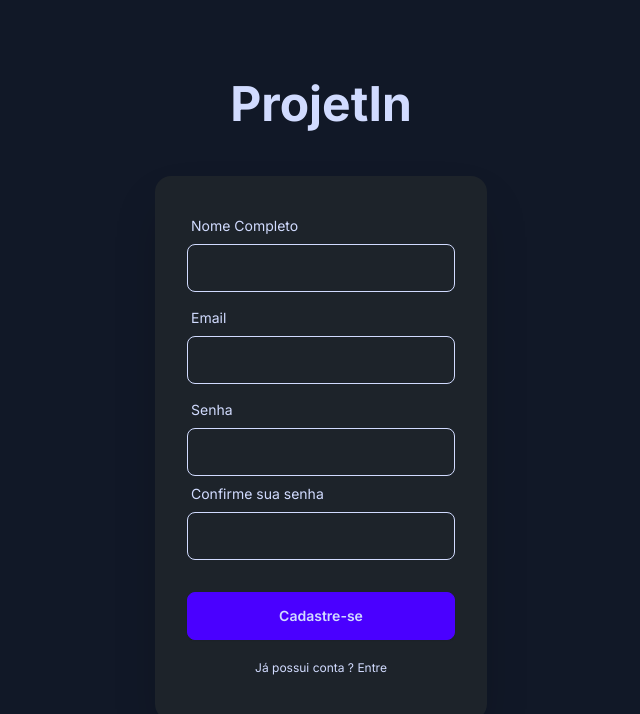
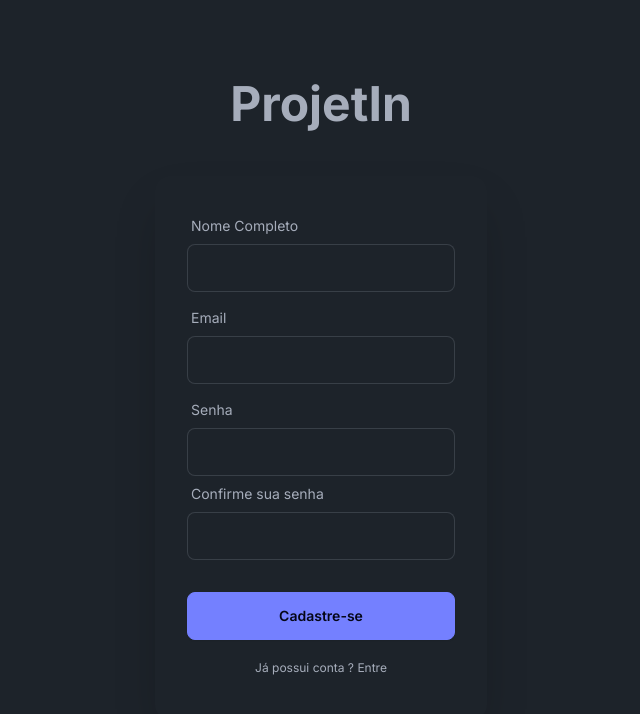
Before and after one commit to ESinco/frontend, a Next.js app: page /signup/aluno in a window 1280 px wide. Shown: the top 714 px of the page, without its empty margins (319-959 px from the left). Built offline with nearby package versions, Linux system fonts and the light colour scheme.

Commit message:
Insere alteracoes necessarias em PR feature login levi

```diff
--- a/src/app/globals.css
+++ b/src/app/globals.css
@@ -1,8 +1,3 @@
 @tailwind base;
 @tailwind components;
 @tailwind utilities;
-
-
-@layer base {
-    body{@apply bg-gray-900 text-white min-h-screen }
-}
--- a/src/app/layout.js
+++ b/src/app/layout.js
@@ -12,8 +12,8 @@ export const metadata = {
 
 export default function RootLayout({ children }) {
   return (
-    <html lang="pt-BR" className = 'dark'>
-      <body className = {inter.className}>
+    <html lang="pt-BR" data-theme='dark'>
+      <body className={`${inter.className} h-screen`}>
           <Providers>
           {children}
         </Providers>
--- a/src/app/login/page.js
+++ b/src/app/login/page.js
@@ -1,41 +1,43 @@
 export default function Login() {
     return (
-        <main className='h-screen w-screen'>
         <div className="flex items-center justify-center h-full">
             <div className="flex-col flex items-center justify-center">
                 <div className="text-center lg:text-left">
-                    <h1 className="text-5xl font-bold text-primary-content">ProjetIn</h1>
-                    <p className="py-6">
+                    <h1 className="text-5xl font-bold">ProjetIn</h1>
+                    <p className="pb-6">
 
                     </p>
                 </div>
-                <div className="card bg-[#1D232A] w-full max-w-sm shrink-0 shadow-2xl">
+                <div className="card w-full max-w-sm shrink-0 shadow-2xl">
                     <form className="card-body">
                         <div className="form-control">
                             <label className="label">
-                                <span className="label-text text-primary-content">Email</span>
+                                <span className="label-text">Email</span>
                             </label>
-                            <input type="email" placeholder="" className="input input-bordered border-primary-content bg-[#1D232A]" required />
+                            <input type="email" placeholder="" className="input input-bordered" required />
                         </div>
                         <div className="form-control">
                             <label className="label">
-                                <span className="label-text text-primary-content">Senha</span>
+                                <span className="label-text">Senha</span>
                             </label>
-                            <input type="password" placeholder="" className="input input-bordered border-primary-content bg-[#1D232A]" required />
+                            <input
+                                type="password"
+                                placeholder=""
+                                className="input input-bordered"
+                                required />
                             <label className="flex p-1">
-                                <a href="#" className="label-text-alt link link-hover text-primary-content">Esqueceu sua senha?</a>
+                                <a href="#" className="label-text-alt link link-hover">Esqueceu sua senha?</a>
                             </label>
                         </div>
                         <div className="form-control mt-6">
                             <button className="btn btn-primary">Login</button>
                         </div>
                         <label className="flex justify-center w-full p-4">
-                            <a href="/signup/aluno" className=" label-text-alt link link-hover text-primary-content">Não possui conta ? Cadastre-se</a>
+                            <a href="/signup/aluno" className=" label-text-alt link link-hover">Não possui conta ? Cadastre-se</a>
                         </label>
                     </form>
                 </div>
             </div>
         </div>
-        </main>
     );
 }
--- a/src/app/page.js
+++ b/src/app/page.js
@@ -2,6 +2,11 @@ import { redirect } from "next/navigation";
 
 export default function Home() {
 
-    redirect("/login");
-
+    return (
+        <div className="flex">
+            <p className="">EU</p>
+            <p>SOU</p>
+            <p>LINDO</p>
+        </div>
+    )
 }
--- a/src/app/signup/aluno/page.js
+++ b/src/app/signup/aluno/page.js
@@ -1,36 +1,55 @@
+"use client"
+
 import SignupValidationPassword from '@/components/SignupValidationPassword';
+import Link from 'next/link';
+import { useState } from 'react';
 
 export default function Signup() {
+    const [ email, setEmail ] = useState("")
+    const [ password, setPassword ] = useState("")
+    const [ name, setName ] = useState("")
+
     return (
         <main className='h-screen w-screen'>
             <div className="flex items-center justify-center h-full">
                 <div className="flex-col flex items-center justify-center">
                     <div className="text-center lg:text-left">
-                    <h1 className="text-5xl font-bold text-primary-content">ProjetIn</h1>
+                        <h1 className="text-5xl font-bold">ProjetIn</h1>
                         <p className="py-6">
                         </p>
                     </div>
-                <div className="card bg-[#1D232A] w-full max-w-sm shrink-0 shadow-2xl">
+                    <div className="card w-full max-w-sm shrink-0 shadow-2xl">
 
                         <form className="card-body">
                             <div className="form-control">
                                 <label className="label">
-                                <span className="label-text text-primary-content">Nome Completo</span>
+                                    <span className="label-text">Nome Completo</span>
                                 </label>
-                            <input type="nome" placeholder="" className="input input-bordered border-primary-content bg-[#1D232A]" required />
+                                <input
+                                    type="nome"
+                                    className="input input-bordered"
+                                    required
+                                    value={name}
+                                    onChange={e => setName(e.target.value)}
+                                />
                             </div>
                             <div className="form-control">
                                 <label className="label">
-                                <span className="label-text text-primary-content">Email</span>
+                                    <span className="label-text">Email</span>
                                 </label>
-                            <input type="email" placeholder="" className="input input-bordered border-primary-content bg-[#1D232A]" required />
+                                <input
+                                    type="email"
+                                    className="input input-bordered"
+                                    required
+                                    value={email}
+                                    onChange={e => setEmail(e.target.value)} />
                             </div>
-                        <SignupValidationPassword />
+                            <SignupValidationPassword password={password} setPassword={setPassword} />
                             <div className="form-control mt-6">
                                 <button className="btn btn-primary">Cadastre-se</button>
                             </div>
                             <label className="flex justify-center w-full p-3">
-                            <a href="/login" className="label-text-alt link link-hover text-primary-content">Já possui conta ? Entre</a>
+                                <Link href="/login" className="label-text-alt link link-hover">Já possui conta ? Entre</Link>
                             </label>
                         </form>
                     </div>
--- a/src/components/SignupValidationPassword.js
+++ b/src/components/SignupValidationPassword.js
@@ -2,8 +2,7 @@
 import { useState } from 'react';
 
 
-export default function SignupValidationPassword() {
-    const [password, setPassword] = useState('');
+export default function SignupValidationPassword({ setPassword, password }) {
     const [confirmPassword, setConfirmPassword] = useState('');
     const [error, setError] = useState('');
 
@@ -18,6 +17,7 @@ export default function SignupValidationPassword() {
     };
 
     const handlePasswordChange = (e) => {
+        console.log(e.target.value)
         const newPassword = e.target.value;
         setPassword(newPassword);
         validatePasswords(newPassword, confirmPassword);
@@ -33,15 +33,20 @@ export default function SignupValidationPassword() {
         <div>
             <div className="form-control">
                 <label className="label">
-                    <span className="label-text text-primary-content">Senha</span>
+                    <span className="label-text">Senha</span>
                 </label>
-                <input type="password" placeholder="" className="input input-bordered border-primary-content bg-[#1D232A]" value={password} onChange={handlePasswordChange} required />
+                <input
+                    type="password"
+                    className="input input-bordered"
+                    value={password}
+                    onChange={handlePasswordChange}
+                    required />
             </div>
             <div className="form-control">
                 <label className="label">
-                    <span className="label-text text-primary-content">Confirme sua senha</span>
+                    <span className="label-text">Confirme sua senha</span>
                 </label>
-                <input type="password" placeholder="" className="input input-bordered border-primary-content bg-[#1D232A]" value={confirmPassword} onChange={handleConfirmPasswordChange} required />
+                <input type="password" placeholder="" className="input input-bordered" value={confirmPassword} onChange={handleConfirmPasswordChange} required />
                 {error && <span className="text-red-500" style={{ fontSize: '12px' }}>{error}</span>}
             </div>
         </div>
--- a/tailwind.config.js
+++ b/tailwind.config.js
@@ -14,6 +14,9 @@ module.exports = {
       },
     },
   },
+  daisyui: {
+    themes: ["light", "dark"]
+  },
   plugins: [
     require('daisyui'),
   ],
```
Also changed, not shown: src/app/signup/professor/page.js (+9 -9 lines). Lines whose indentation alone changed are shown as unchanged.
